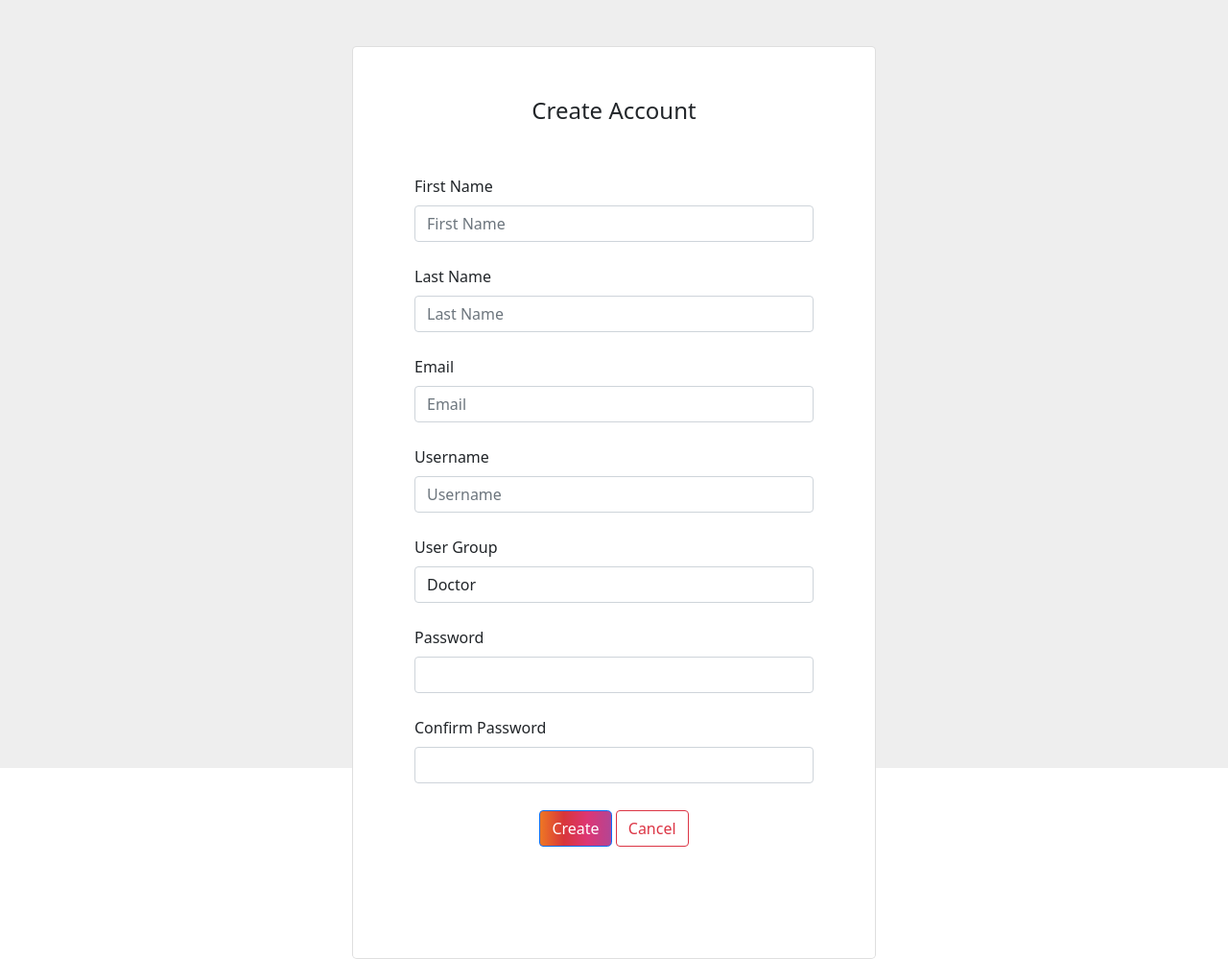
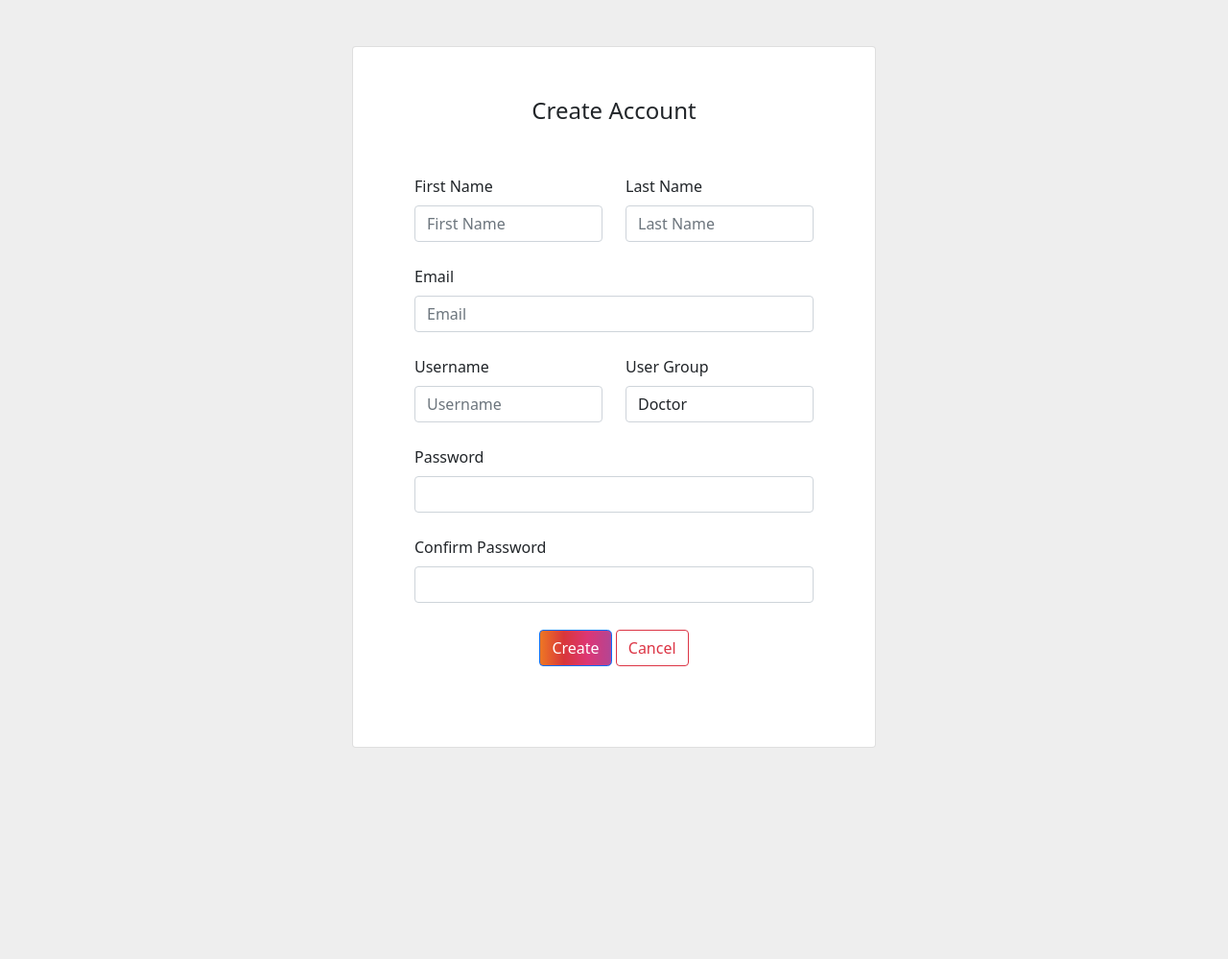
Before and after one commit to poliam/teleconsult_DOST_2023, a Django app: template Teleconsult/templates/signup.html in a window 1280 px wide. Shown: the whole page at 96% size. After the commit the page ends 779 px from the top, so only its background shows below. Run offline with Django 3.2, Linux system fonts and the light colour scheme; the template is opened without the code that fills it, so the values that code supplies are empty.

Commit message:
refactor change password and signup forms: enhance layout and styling for better user experience

```diff
--- a/Teleconsult/templates/signup.html
+++ b/Teleconsult/templates/signup.html
@@ -163,11 +163,11 @@ main {
 	</style>
 </head>
 <body>
-	<section class="h-100 gradient-form" style="background-color: #eee;">
+	<section class="d-flex justify-content-center align-items-center" style="min-height: 100vh; background-color: #eee;">
 		<div class="container py-5 h-100">
 			<div class="row d-flex justify-content-center align-items-center h-100">
 				<div class="col-xl-6">
-	        		<div class="card rounded-3 text-black">
+	        		<div class="card rounded-lg text-black">
 	          			<div class="row g-0">
 	            			<div class="col-lg-12">
 	              				<div class="card-body p-md-5 mx-md-3">
@@ -188,23 +188,27 @@ main {
 	                				</div>
 	                				<form id="signup_form" method="POST" action="{% url 'signup' %}">
 	                					{% csrf_token %}
-	                					<div class="form-outline mb-4">
+										<div class="row">
+											<div class="col-md-6 mb-4">
 												<label class="form-label" for="first_nameLabel">First Name</label>
 												<input type="text" id="first_name" name="first_name" class="form-control" placeholder="First Name" required>
 											</div>
-	                  					<div class="form-outline mb-4">
+											<div class="col-md-6 mb-4">
 												<label class="form-label" for="last_name_label">Last Name</label>
 												<input type="text" id="last_name" name="last_name" class="form-control" placeholder="Last Name" required>
 											</div>
+										</div>
+
 	                  					<div class="form-outline mb-4">
 	                  						<label class="form-label" for="email_label">Email</label>
 	                    					<input type="email" id="email" name="email" class="form-control" placeholder="Email" required>
 	                  					</div>
-	                  					<div class="form-outline mb-4">
+										<div class="row">
+											<div class="col-md-6 mb-4">
 												<label class="form-label" for="username_label">Username</label>
 												<input type="text" id="username" name="username" class="form-control" placeholder="Username" required>
 											</div>
-	                  					<div class="form-outline mb-4">
+											<div class="col-md-6 mb-4">
 												<label class="form-label" for="usergroup_label">User Group</label>
 												<select id="usergroup" name="usergroup" class="form-control" required>
 													<option value=1>Doctor</option>
@@ -213,8 +217,9 @@ main {
 													<option value=3>Triage</option>
 													<option value=4>Admin</option>
 												</select>
+											</div>
+										</div>
 
-	                  					</div>
 	                  					<div class="form-outline mb-4">
 	                  						<label class="form-label" for="password_label">Password</label>
 	                    					<input type="password" id="password" name="password" class="form-control" required>
@@ -223,7 +228,7 @@ main {
 	                  						<label class="form-label" for="confirm_password_label">Confirm Password</label>
 	                    					<input type="password" id="confirm_password" name="confirm_password" class="form-control" required>
 	                  					</div>
-	                  					<div class="text-center pt-1 mb-5 pb-1">
+	                  					<div class="text-center pt-1 mb-3 pb-1">
 	                    					<button type="button" class="btn btn-primary btn-block gradient-custom-2 mb-3 createBtn" onclick="checkPassword();">Create</button>
 	                    					<a href="{% url 'login_user' %}"  style="text-decoration:none;"><button type="button" id="login_page_btn" class="btn btn-outline-danger btn-block mb-3">Cancel</button></a>
 	                    					<button type="submit" id="submit_form" style="display:none;">Submit Form</button>
```
Also changed, not shown: Teleconsult/templates/changePassword.html (+11 -7 lines). Lines whose indentation alone changed are shown as unchanged.
